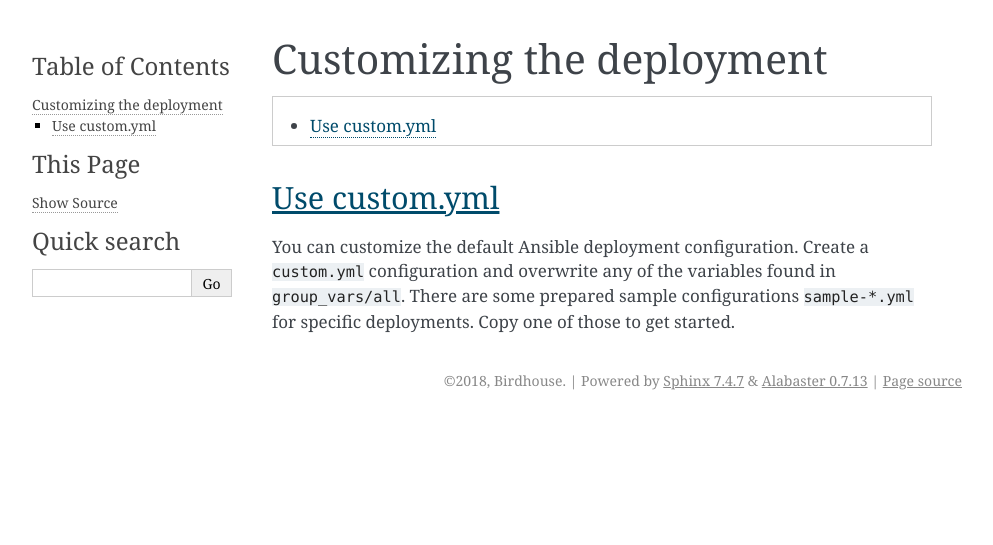
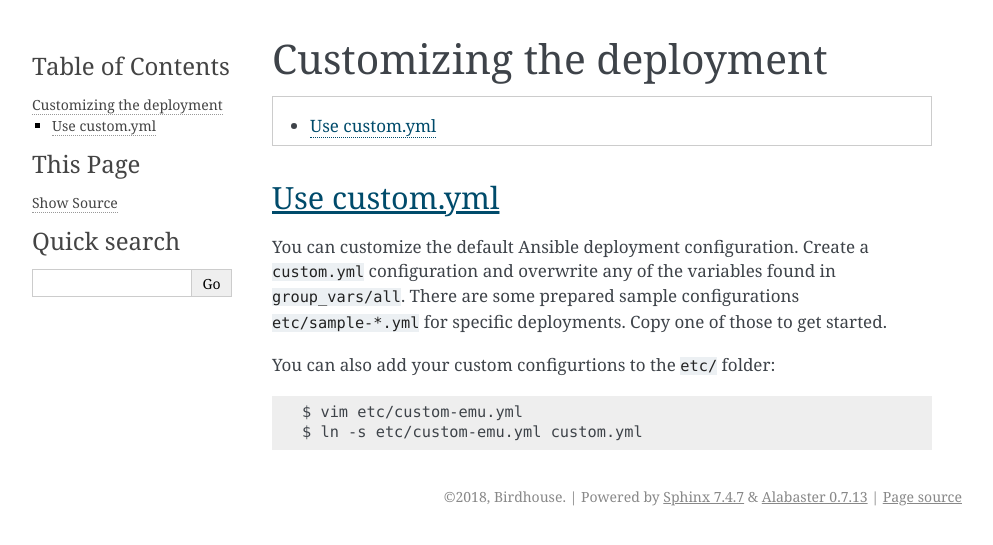
Before and after one commit to bird-house/ansible-wps-playbook, a Sphinx documentation site: the page built from docs/source/custom_playbook.rst, in a window 1280 px wide. Shown: the top 545 px of the page, without its empty margins (148-1141 px from the left). Built offline with Sphinx 7.4.7, drawn with Linux system fonts in a browser that asks for light colours; pages that are not in the unit, such as notebooks, are missing from menus.

Commit message:
Allow custom configs (#14)

```diff
--- a/docs/source/custom_playbook.rst
+++ b/docs/source/custom_playbook.rst
@@ -10,5 +10,10 @@ Use custom.yml
 
 You can customize the default Ansible deployment configuration.
 Create a ``custom.yml`` configuration and overwrite any of the variables found in ``group_vars/all``.
-There are some prepared sample configurations ``sample-*.yml`` for specific deployments.
+There are some prepared sample configurations ``etc/sample-*.yml`` for specific deployments.
 Copy one of those to get started.
+
+You can also add your custom configurtions to the ``etc/`` folder::
+
+  $ vim etc/custom-emu.yml
+  $ ln -s etc/custom-emu.yml custom.yml
--- a/docs/source/testing.rst
+++ b/docs/source/testing.rst
@@ -85,7 +85,7 @@ Run Vagrant
 
 Use WPS config for Vagrant VM::
 
-  $ ln -s sample-vagrant.yml custom.yml
+  $ ln -s etc/sample-vagrant.yml custom.yml
 
 Initial setup::
 
--- a/docs/source/tutorial.rst
+++ b/docs/source/tutorial.rst
@@ -24,7 +24,7 @@ Go step by step:
   $ bash bootstrap.sh
 
   # configure Emu and edit as needed
-  $ cp sample-emu.yml custom.yml
+  $ cp etc/sample-emu.yml custom.yml
   $ vim custom.yml
 
   # run Ansible
```
Also changed, not shown: 6 other files.
